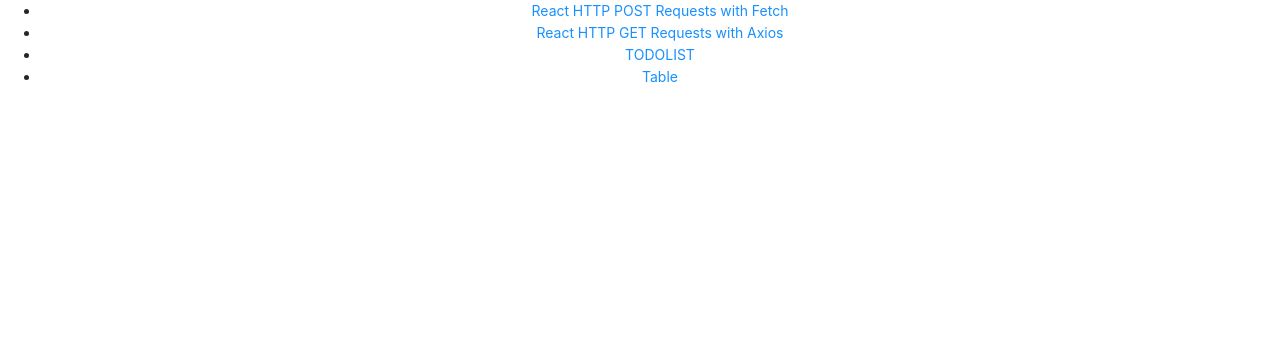
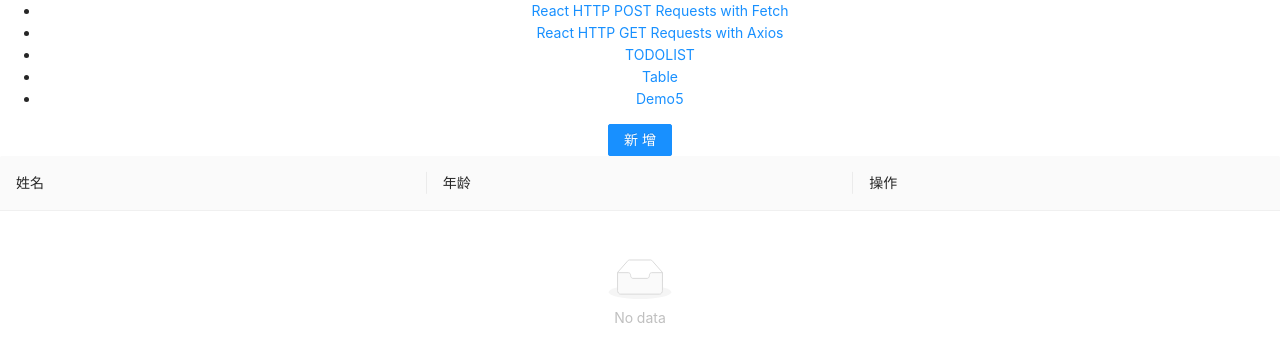
Before and after one commit to tangweikun/play-react, a React (Create React App) app: page /demo5 in a window 1280 px wide. Shown: the top 362 px of the page. Built offline with nearby package versions, Linux system fonts and the light colour scheme.

Commit message:
use form

```diff
--- a/src/App.js
+++ b/src/App.js
@@ -5,6 +5,7 @@ import Demo4 from './demo4';
 import Demo1 from './demo1';
 import Demo2 from './demo2';
 import Demo3 from './demo3';
+import Demo5 from './demo5';
 
 function App() {
   return (
@@ -23,6 +24,9 @@ function App() {
           <li>
             <Link to='/demo4'>Table</Link>
           </li>
+          <li>
+            <Link to='/demo5'>Demo5</Link>
+          </li>
         </ul>
 
         <Switch>
@@ -38,6 +42,9 @@ function App() {
           <Route path='/demo4'>
             <Demo4 />
           </Route>
+          <Route path='/demo5'>
+            <Demo5 />
+          </Route>
         </Switch>
       </Router>
     </div>
--- /dev/null
+++ b/src/demo5/Add.js
@@ -0,0 +1,55 @@
+import React from 'react';
+import { Modal, Input, Form } from 'antd';
+
+export default function Add(props) {
+  const [formRef] = Form.useForm(); // 非常重要，创建一个form表单的引用，语法固定，别改
+  const { isEdit, currentIndex, setVisible, dataSource, setDataSource } = props; // 这些都是从父级传下来的
+
+  return (
+    <div>
+      {
+        <Modal
+          visible
+          onCancel={() => {
+            setVisible(false);
+          }}
+          onOk={() => {
+            formRef.validateFields().then((values) => {
+              if (isEdit) {
+                dataSource[currentIndex].username = values.username;
+                dataSource[currentIndex].age = values.age;
+                setDataSource([...dataSource]);
+              } else {
+                dataSource.push({
+                  username: values.username,
+                  age: values.age,
+                  id: Math.random().toString(16).slice(-8),
+                });
+                setDataSource([...dataSource]);
+              }
+            });
+            setVisible(false);
+          }}
+          title={isEdit ? '编辑记录' : '新增记录'}
+        >
+          {/* form={formRef}是将引用指向这个Form */}
+          <Form
+            form={formRef}
+            initialValues={{
+              username: isEdit ? dataSource[currentIndex].username : '',
+              age: isEdit ? dataSource[currentIndex].age : '',
+            }}
+          >
+            {/* name很重要，form用于管理字段值 */}
+            <Form.Item label='姓名' name='username'>
+              <Input />
+            </Form.Item>
+            <Form.Item label='年龄' name='age'>
+              <Input />
+            </Form.Item>
+          </Form>
+        </Modal>
+      }
+    </div>
+  );
+}
--- /dev/null
+++ b/src/demo5/index.js
@@ -0,0 +1,67 @@
+import React, { useState } from 'react';
+import { Button, Table, Modal, Input, Form } from 'antd';
+import Add from './Add';
+
+export default function Demo5() {
+  const [dataSource, setDataSource] = useState([]);
+  const [visible, setVisible] = useState(false);
+  const [isEdit, setIsEdit] = useState(false);
+  const [currentIndex, setCurrentIndex] = useState(null);
+
+  const columns = [
+    { title: '姓名', dataIndex: 'username' },
+    { title: '年龄', dataIndex: 'age' },
+    {
+      title: '操作',
+      dataIndex: 'operation',
+      render: (_, record, index) => {
+        return (
+          <div>
+            <Button
+              style={{ marginRight: 20 }}
+              onClick={() => {
+                setVisible(true);
+                setIsEdit(true);
+                setCurrentIndex(index);
+              }}
+            >
+              编辑
+            </Button>
+            <Button
+              onClick={() => {
+                dataSource.splice(index, 1);
+                setDataSource([...dataSource]);
+              }}
+            >
+              删除
+            </Button>
+          </div>
+        );
+      },
+    },
+  ];
+
+  function handleAdd() {
+    setIsEdit(false);
+    setVisible(true);
+  }
+
+  return (
+    <div>
+      {visible && (
+        <Add
+          isEdit={isEdit}
+          setVisible={setVisible}
+          currentIndex={currentIndex}
+          dataSource={dataSource}
+          setDataSource={setDataSource}
+        />
+      )}
+
+      <Button type='primary' onClick={handleAdd}>
+        新增
+      </Button>
+      <Table columns={columns} dataSource={dataSource} rowKey='id' />
+    </div>
+  );
+}
```
